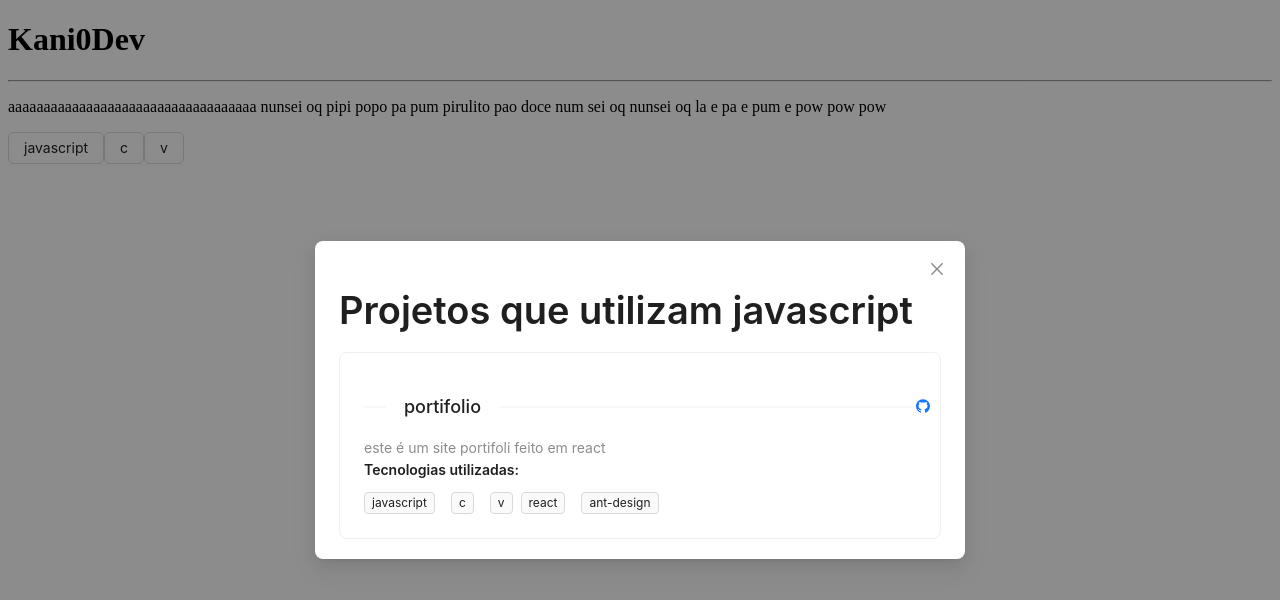
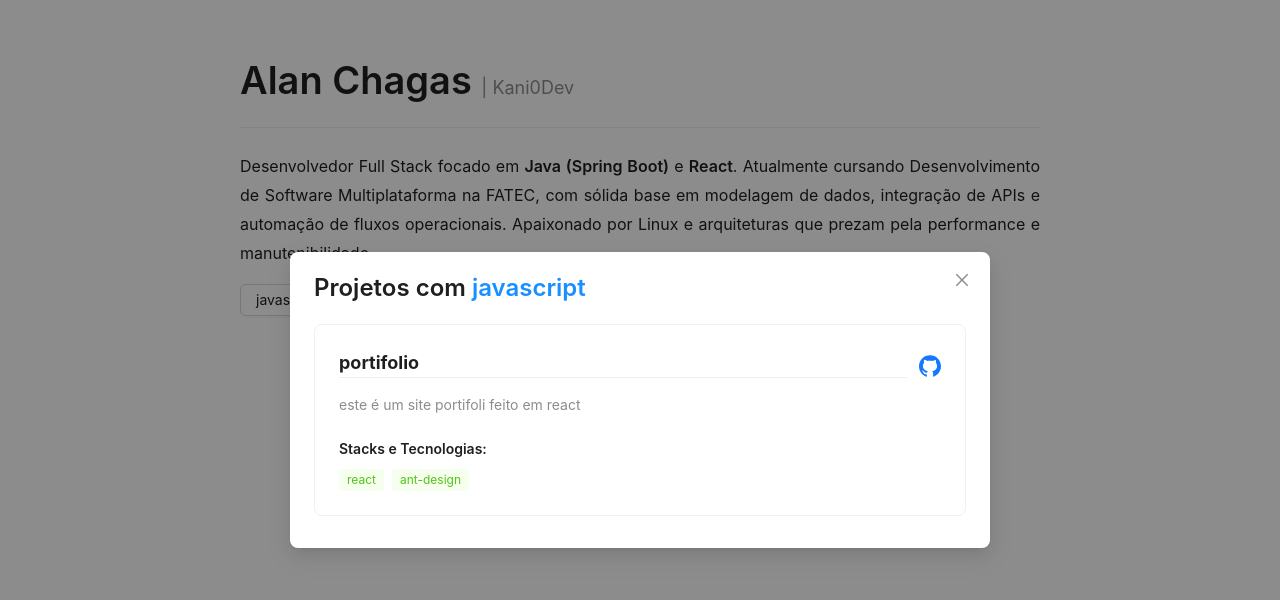
Before and after one commit to kani0dev/Meu-Portifolio, a React (Vite) app: page / in a window 1280 px wide. Both pictures are taken after a click on the button "javascript". Shown: the top 600 px of the page. Built offline with nearby package versions, Linux system fonts and the light colour scheme.

Commit message:
feat - new ux overall

```diff
--- a/src/App.jsx
+++ b/src/App.jsx
@@ -3,24 +3,40 @@ import './App.css'
 import LanguagesBTNS from "./assets/componets/LanguagesSection/btn/LinguagemsBTN.jsx";
 import CriarLanguagesModal from './assets/componets/LanguagesSection/modal/LanguagesModal.jsx';
 import { useState } from "react";
+import { Typography, Divider, Space } from 'antd';
+
+const { Title, Paragraph, Text } = Typography;
 
 function App() {
   const [selectedLang, setSelectedLang] = useState(null);
 
-  return (
-    <>
-        <h1>Kani0Dev</h1>
-        <hr/>
-        <p>
-            aaaaaaaaaaaaaaaaaaaaaaaaaaaaaaaaaaa nunsei oq pipi popo pa pum pirulito pao doce num sei oq nunsei oq la e pa e pum e pow pow pow
-        </p>
-      <LanguagesBTNS onLangClick={setSelectedLang} />
+ return (
+    <div style={{ padding: '24px', maxWidth: '800px', margin: '0 auto' }}>
+      <Title level={1} style={{ marginBottom: 0 }}>
+        Alan Chagas <Text type="secondary" style={{ fontSize: '18px', fontWeight: 'normal' }}>| Kani0Dev</Text>
+      </Title>
 
-      {selectedLang && (
-        <CriarLanguagesModal lang={selectedLang} onClose={() => setSelectedLang(null)} />
-      )}
-    </>
-  )
-}
+      <Divider />
+
+      <Paragraph style={{ fontSize: '16px', lineHeight: '1.8', textAlign: 'justify' }}>
+        Desenvolvedor Full Stack focado em <strong>Java (Spring Boot)</strong> e <strong>React</strong>.
+        Atualmente cursando Desenvolvimento de Software Multiplataforma na FATEC, com sólida base em
+        modelagem de dados, integração de APIs e automação de fluxos operacionais.
+        Apaixonado por Linux e arquiteturas que prezam pela performance e manutenibilidade.
+      </Paragraph>
+
+      <Space size="middle" wrap>
+        <LanguagesBTNS onLangClick={setSelectedLang} />
+      </Space>
+
+
+        {selectedLang && (<CriarLanguagesModal
+        lang={selectedLang}
+          onClose={() => setSelectedLang(null)}
+        />)}
+
+    </div>
+  );
+};
 
 export default App
--- a/src/assets/componets/LanguagesSection/modal/LanguagesModal.jsx
+++ b/src/assets/componets/LanguagesSection/modal/LanguagesModal.jsx
@@ -1,71 +1,73 @@
 import { getProjectByLanguage } from "/public/projectsMOKUP.js";
 import "./Style.css";
 
-import {Modal, List, Tag, Typography, Space, Card, Flex, Divider} from "antd";
+import {Modal, List,  Typography,  Card, Flex, Tag, Space, } from "antd";
 import { GithubOutlined  } from "@ant-design/icons";
 import Link from "antd/es/typography/Link.js";
 
-const { Text, Title } = Typography;
+const { Text,Paragraph, Title } = Typography;
 
 export default function CriarLanguagesModal({ lang, onClose }) {
     const projetos = getProjectByLanguage(lang);
 
-    const ProjectTags = ({  items}) =>
-        items?.length > 0 && (
-            <Space  wrap >
-                {items.map((i) => (
-                    <Tag key={i} >
-                        {i}
+    console.log(projetos);
+
+  return (
+    <Modal
+      open={!!lang} // Abre se existir uma linguagem
+      onCancel={onClose}
+      footer={null}
+      centered
+      width={700}
+      destroyOnHidden // Limpa o estado ao fechar
+      title={
+        <Title level={3} style={{ margin: 0 }}>
+          Projetos com <span style={{ color: '#1890ff' }}>{lang}</span>
+        </Title>
+      }
+    >
+      <List
+        dataSource={projetos}
+        locale={{ emptyText: <Text>Nenhum projeto encontrado para {lang}.</Text> }}
+        renderItem={(proj) => (
+          <List.Item style={{ padding: "12px 0" }}>
+            <Card hoverable style={{ width: "100%", borderRadius: '8px' }}>
+              <Flex vertical gap="small">
+                <Flex justify="space-between" align="center">
+                  {/* Removido o 'strong' do Divider que causava erro */}
+                  <div style={{ fontSize: '18px', fontWeight: 'bold', borderBottom: '1px solid #f0f0f0', width: '100%', marginBottom: '8px' }}>
+                    {proj.name}
+                  </div>
+                  <Link href={proj.repoLink} target="_blank">
+                    <GithubOutlined style={{ fontSize: '22px', marginLeft: '12px' }} />
+                  </Link>
+                </Flex>
+
+                <Paragraph type="secondary">{proj.description}</Paragraph>
+
+
+               <Flex vertical gap="small">
+      <Typography.Text strong>Stacks e Tecnologias:</Typography.Text>
+
+      <Space size={[0, 8]} wrap>
+        {/* Mapeamento direto das Linguagens */}
+        {proj.languages?.map((l) => (
+          <Tag color="processing" key={l} bordered={false}>
+            {l}
+          </Tag>
+        ))}
+
+        {/* Mapeando os Frameworks */}
+        {proj.framework?.map((f) => (
+          <Tag color="success" key={f} bordered={false}>
+            {f}
           </Tag>
         ))}
       </Space>
-        );
-
-    return (
-        <Modal
-            open
-            onCancel={onClose}
-            footer={null}
-            centered
-            width={650}
-            title={<Title style={{fontSize:"4"}}>Projetos que utilizam {lang}</Title>}
-        >
-            <List
-                dataSource={projetos}
-                locale={{ emptyText: <Text>Nenhum projeto encontrado utilizando {lang}.</Text> }}
-                renderItem={(proj) => (
-                    <List.Item style={{ padding: 0, borderBottom: "none" }}>
-                        <Card style={{ width: "100%"}}>
-                            <Flex vertical >
-                                <Flex justify={"space-between"} horizontal align={"center"}>
-                                    <Divider strong orientation={"start"} style={{ fontSize: 18 }}>
-                                        {proj.name}
-                                    </Divider>
-                                        <Link
-                                            href={proj.repoLink}
-                                            target="_blank"
-                                            onClick={(e) => e.stopPropagation()}
-                                        >
-                                            <GithubOutlined />
-                                        </Link>
+    </Flex>
 
               </Flex>
-                                <Text type="secondary">{proj.description}</Text>
-
-                                <Text strong >Tecnologias utilizadas:</Text>
-                                <Flex horrizontal style={{ marginTop: 10 }}>
-                                    <ProjectTags
-                                        items={proj.languagues}
-                                        color="blue"
-                                    />
-                                    <ProjectTags
-                                        items={proj.framework}
-                                        color="green"
-                                    />
-                                </Flex>
-                            </Flex>
             </Card>
-
           </List.Item>
         )}
       />
```
Also changed, not shown: 1 other file (tests, documents, lock files or other folders). Lines whose indentation alone changed are shown as unchanged.
